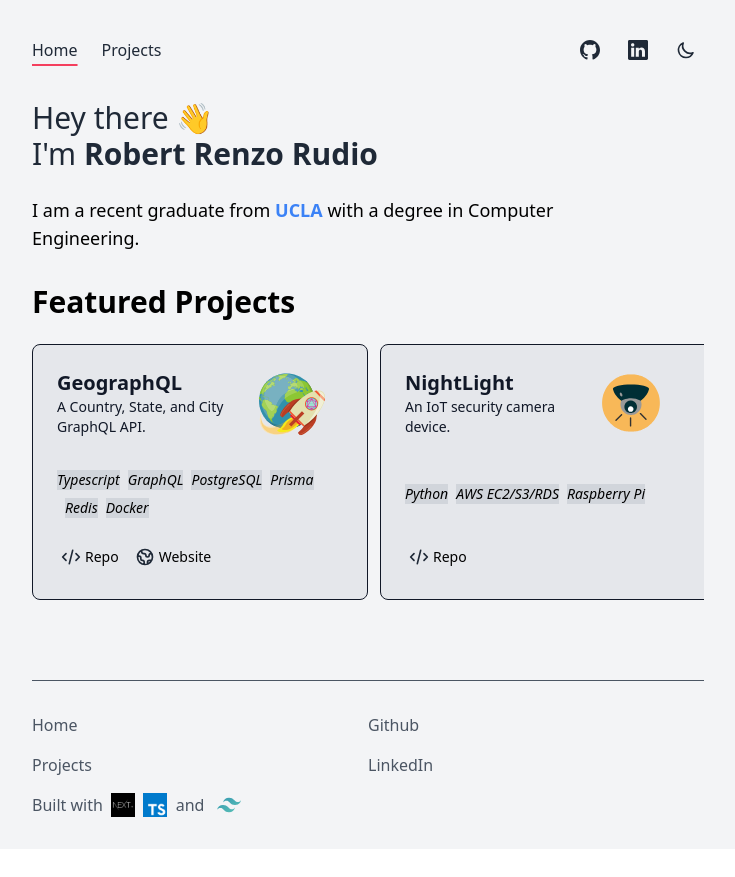
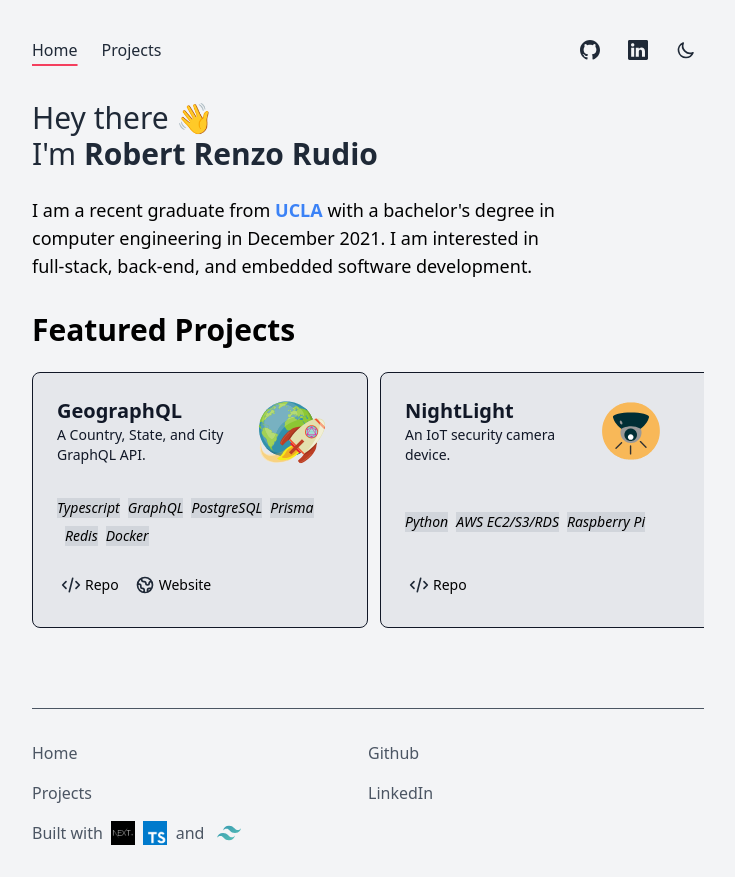
Before and after one commit to robertrenzorudio/robertrenzo.rudio.dev, a Next.js app: page / in a window 1280 px wide. Shown: the whole page, without its empty margins (272-1007 px from the left). Before the commit the page ends 849 px from the top, so only its background shows below. Built offline with nearby package versions, Linux system fonts and the light colour scheme.

Commit message:
Update Intro

```diff
--- a/components/Intro.tsx
+++ b/components/Intro.tsx
@@ -10,7 +10,6 @@ const Intro = (props: Props) => {
           Hey there 👋 <br />
           I&apos;m <span className="font-extrabold">Robert Renzo Rudio</span>
         </h1>
-
         <p className="text-lg font-light">
           I am a recent graduate from{' '}
           <a
@@ -21,7 +20,9 @@ const Intro = (props: Props) => {
           >
             UCLA
           </a>{' '}
-          with a degree in Computer Engineering.
+          with a bachelor&apos;s degree in computer engineering in December
+          2021. I am interested in full-stack, back-end, and embedded software
+          development.
         </p>
       </div>
     </div>
```
